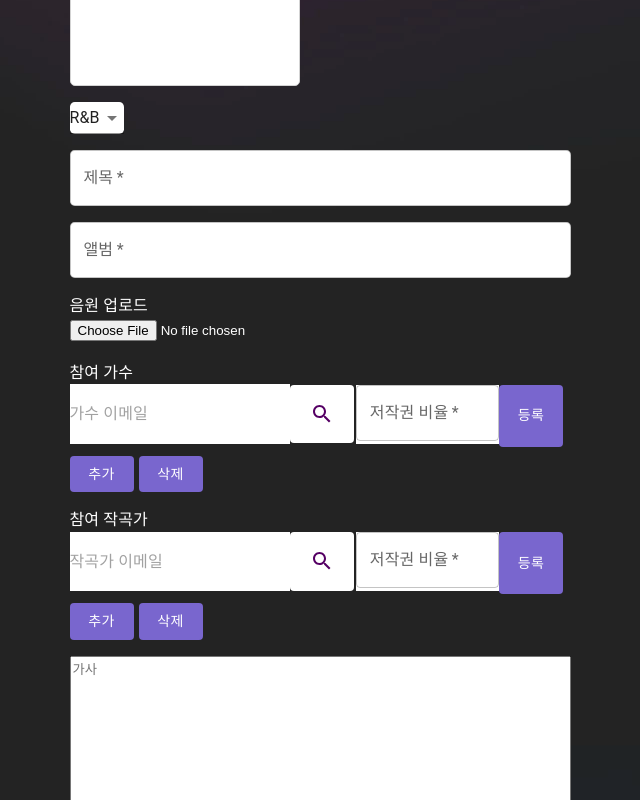
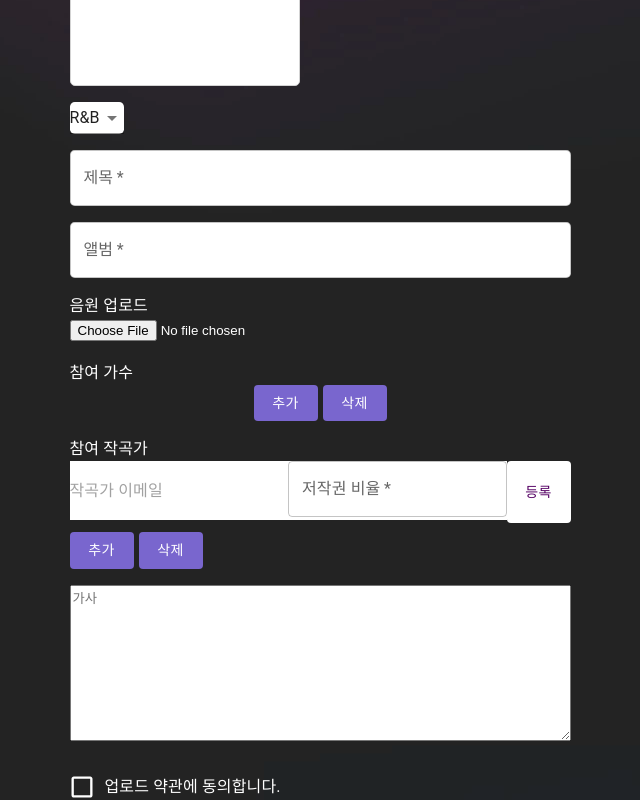
Before and after one commit to UXMUnderGraduate/22-S-Front, a React (Create React App) app: page /upload in a window 1280 px wide. Shown: the part 399-1199 px from the top of the page, without its empty margins (320-960 px from the left). Built offline with nearby package versions, Linux system fonts and the light colour scheme; sample sign-in values are in the browser's storage.

Commit message:
feat:Upload #9

```diff
--- a/src/page/UploadPage.jsx
+++ b/src/page/UploadPage.jsx
@@ -1,5 +1,4 @@
 import React, { useState, useEffect } from 'react';
-import SearchIcon from '@mui/icons-material/Search';
 import axios from 'axios';
 import {
   Button,
@@ -20,16 +19,7 @@ import { createTheme, ThemeProvider } from '@mui/material/styles';
 import styled from 'styled-components';
 import { useDropzone } from 'react-dropzone';
 import { useNavigate } from 'react-router-dom';
-import {
-  InputBase,
-  ListItemButton,
-  Drawer,
-  List,
-  Divider,
-  ListItem,
-  ListItemText,
-} from '@mui/material';
-
+import { InputBase, ListItemButton, Drawer, List, Divider, ListItem, ListItemText } from '@mui/material';
 
 const thumbsContainer = {
   display: 'flex',
@@ -80,10 +70,9 @@ const Boxs = styled(Box)`
 `;
 
 function UploadPage() {
-
   function CheckSession() {
-    if (localStorage.getItem("jwtToken") == null) {
-      window.location = "http://localhost:3000";
+    if (localStorage.getItem('jwtToken') == null) {
+      window.location = 'http://localhost:3000';
     }
   }
   setInterval(CheckSession(), 100);
@@ -105,18 +94,18 @@ function UploadPage() {
   const [checked, setChecked] = useState(false);
   const [musicError, setMusicError] = useState(false);
   const [UploadError, setUploadError] = useState('');
-  const token = localStorage.getItem('token');
+  const token = localStorage.getItem('jwtToken');
 
   const onhandlePost = async (data) => {
-    console.log("name")
-    const { title, album, lylics, file, image } = data;
-    const postData = { title, album, lylics, genre, file, image };
+    console.log('name');
+    const { title, album, lylics, file, image, holder, rate } = data;
+    const postData = { title, album, lylics, genre, file, image, holder, rate };
 
     // post
     await axios
-      .post(`http://${process.env.REACT_APP_BACKEND_URL}/api/v1/upload`, {
+      .post(`http://${process.env.REACT_APP_BACKEND_URL}/api/v1/upload`,postData, {
         headers: {
-          authorization: `${token}`,
+          authorization: token,
         },
         data: postData,
       })
@@ -153,10 +142,12 @@ function UploadPage() {
       file: data.get('file'),
       image: data.get('image'),
       genre: genreType,
+      holder: data.get('holder'),
+      rate: data.get('rate'),
     };
 
     //중복곡 체크
-    const musicCheck =document.getElementById('file').value;
+    const musicCheck = document.getElementById('file').value;
     if (!musicCheck) {
       setMusicError('파일을 업로드 해주세요');
     } else {
@@ -232,7 +223,7 @@ function UploadPage() {
   const onDeleteComposerDiv = () => {
     let countArr = [...countComposerList];
     let counter = countArr.slice(-1)[0];
-    counter-=1;
+    counter -= 1;
     countArr.pop(counter); // index 사용 X
     // countArr[counter] = counter   // index 사용 시 윗줄 대신 사용
     setCountComposerList(countArr);
@@ -252,7 +243,7 @@ function UploadPage() {
   const onDeleteSingerDiv = () => {
     let countArr = [...countSingerList];
     let counter = countArr.slice(-1)[0];
-    counter-=1;
+    counter -= 1;
     countArr.pop(counter); // index 사용 X
     // countArr[counter] = counter   // index 사용 시 윗줄 대신 사용
     setCountSingerList(countArr);
@@ -260,10 +251,10 @@ function UploadPage() {
 
   const navigate = useNavigate();
 
-  function clickSubmit(){
-    if(confirm('한번 업로드 하면 수정이 불가능합니다. 업로드 하시겠습니까?')){
+  function clickSubmit() {
+    if (confirm('한번 업로드 하면 수정이 불가능합니다. 업로드 하시겠습니까?')) {
       //form submit
-    }else{
+    } else {
       return;
     }
   }
@@ -364,11 +355,14 @@ function UploadPage() {
                     <label style={{ color: 'white' }}>참여 가수</label>
                     <CreateListDiv>
                       <div style={{ display: 'inline-block' }}>
-                        <SingerList countSingerList={countSingerList} />
-                        <Button onClick={onAddSingerDiv} style={{ backgroundColor: '#7966ce', color: 'white'}}>
+                        {/* <SingerList countSingerList={countSingerList} /> */}
+                        <Button onClick={onAddSingerDiv} style={{ backgroundColor: '#7966ce', color: 'white' }}>
                           추가
                         </Button>
-                        <Button onClick={onDeleteSingerDiv} style={{ backgroundColor: '#7966ce', color: 'white', marginLeft:'5px' }}>
+                        <Button
+                          onClick={onDeleteSingerDiv}
+                          style={{ backgroundColor: '#7966ce', color: 'white', marginLeft: '5px' }}
+                        >
                           삭제
                         </Button>
                       </div>
@@ -383,7 +377,10 @@ function UploadPage() {
                         <Button onClick={onAddComposerDiv} style={{ backgroundColor: '#7966ce', color: 'white' }}>
                           추가
                         </Button>
-                        <Button onClick={onDeleteComposerDiv} style={{ backgroundColor: '#7966ce', color: 'white', marginLeft:'5px'  }}>
+                        <Button
+                          onClick={onDeleteComposerDiv}
+                          style={{ backgroundColor: '#7966ce', color: 'white', marginLeft: '5px' }}
+                        >
                           삭제
                         </Button>
                       </div>
@@ -447,8 +444,8 @@ const StyledInputBase = styled(InputBase)(() => ({
     // vertical padding + font size from searchIcon
     // paddingLeft: `calc(1em + ${theme.spacing(4)})`,
     // transition: theme.transitions.create('width'),
-    backgroundColor:"white",
-    height:"85%",
+    backgroundColor: 'white',
+    height: '85%',
     width: '100%',
     // [theme.breakpoints.up('md')]: {
     //   width: '20ch',
@@ -482,16 +479,24 @@ const ComposerList = (props) => {
 
   const toggleDrawer = (anchor, open) => (event) => {
     handleOnClick();
-      console.log(data);
+
     if (event.type === 'keydown' && (event.key === 'Tab' || event.key === 'Shift')) {
       return;
     }
     setState({ ...state, [anchor]: open });
   };
 
+  // const Navigate = useNavigate();
+  const [holder, setholder]=useState([])
+  const holderlist = (item) => {
+    setholder((holder) => {
+      console.log(holder);
+      return [...holder, item];
+    });
+  };
   const list = (anchor) => (
     <Box
-      style={{fontColor:"red"}}
+      style={{ fontColor: 'red' }}
       sx={{ width: anchor === 'top' || anchor === 'bottom' ? 'auto' : 250 }}
       role="presentation"
       onClick={toggleDrawer(anchor, false)}
@@ -499,124 +504,8 @@ const ComposerList = (props) => {
     >
       <List>
         {data.map((item) => (
-            <ListItem style={{color:"Black"}} key={item.id}>
-              <ListItemButton
-                onClick={console.log(item.id)} >
-                <ListItemText primary={item.nickname} />
-              </ListItemButton>
-            </ListItem>
-          ))}
-        </List>
-        <Divider />
-      </Box>
-    );
-
-    const [data, setData] = useState([]);
-
-    // const theme = createTheme({
-    //   palette: {
-    //     mode: 'dark',
-    //   },
-    //   header: {
-    //     main: 'transparent',
-    //   },
-    // });
-    const token = localStorage.getItem('jwtToken');
-
-    const [search, setSearch] = useState('');
-    const onChangeSearch = (e) => {
-      setSearch(e.target.value);
-      toggleDrawer(anchor, true);
-    };
-
-    const handleOnClick = async () => {
-      console.log(search);
-      // console.log(token);
-      await axios
-        .get(`http://${process.env.REACT_APP_BACKEND_URL}/api/v1/user?search=${search}`, {
-          headers: {
-            authorization: token,
-          },
-        })
-        .then((res) => {
-          setData(res.data.data);
-        })
-        .catch((err) => {
-          console.log(err);
-        });
-    };
-
-
-  return (
-    <DetailDiv>
-      {props.countComposerList &&
-        props.countComposerList.map((item, i) => (
-          <div key={i}>
-            <div>
-              <Grid item xs={12} sm={8}>
-              <StyledInputBase
-                required
-                placeholder="작곡가 이메일"
-                inputProps={ariaLabel}
-                onChange={onChangeSearch}
-              />
-              <Button style={{backgroundColor:"white", height:"95%"}} onClick={toggleDrawer(anchor, true)}> <SearchIcon/></Button>
-              <Drawer anchor={anchor} open={state[anchor]} onClose={toggleDrawer(anchor, false)}>
-                {list(anchor)}
-              </Drawer>
-
-              </Grid>
-              <Grid item xs={12} sm={4}>
-                <TextField
-                  variant="outlined"
-                  required
-                  fullWidth
-                  id="copyright"
-                  label="저작권 비율"
-                  name="copyright"
-                  autoComplete="copyright"
-                  sx={{ backgroundColor: 'white' }}
-                  color="secondary"
-                />
-              </Grid>
-              <Grid item xs={12} sm={2}>
-              <Button style={{backgroundColor: '#7966ce', color: 'white'}} >등록</Button></Grid>
-            </div>
-
-          </div>
-        ))}
-    </DetailDiv>
-  );
-};
-
-const SingerList = (props) => {
-  const [state, setState] = React.useState({
-    bottom: false,
-  });
-
-  const anchor = 'bottom';
-
-  const toggleDrawer = (anchor, open) => (event) => {
-    handleOnClick();
-    console.log(data)
-    if (event.type === 'keydown' && (event.key === 'Tab' || event.key === 'Shift')) {
-      return;
-    }
-    setState({ ...state, [anchor]: open });
-  };
-
-  const list = (anchor) => (
-    <Box
-      sx={{ width: anchor === 'top' || anchor === 'bottom' ? 'auto' : 250 }}
-      role="presentation"
-      onClick={toggleDrawer(anchor, false)}
-      onKeyDown={toggleDrawer(anchor, false)}
-    >
-      <List>
-        {data.map((item) => (
-          <ListItem style={{color:"Black"}} key={item.id}>
-            <ListItemButton
-               onClick={console.log(item.id)}>
+          <ListItem style={{ color: 'Black' }} key={item.id}>
+            <ListItemButton onClick={()=>holderlist(item.id)}>
               <ListItemText primary={item.nickname} />
             </ListItemButton>
           </ListItem>
@@ -631,21 +520,48 @@ const SingerList = (props) => {
   const token = localStorage.getItem('jwtToken');
 
   const [search, setSearch] = useState('');
+
+  const [copyright, setcopyright]=useState([])
+
+  const copyrightlist = (e) => {
+      setcopyright((copyright) => {
+        return [...copyright, e.target.value];
+      });
+  };
+
+  const handleOnKeyPress = (e) => {
+    if (e.key == ' ') {
+      copyrightlist(e);
+    }
+  };
+
   const onChangeSearch = (e) => {
     setSearch(e.target.value);
     toggleDrawer(anchor, true);
   };
 
+  // const onClickSearch = async () => {
+  //   console.log('로그인');
+  // };
+
   const handleOnClick = async () => {
-    console.log(search)
+    // console.log(token);
+
     await axios
       .get(`http://${process.env.REACT_APP_BACKEND_URL}/api/v1/user?search=${search}`, {
         headers: {
           authorization: token,
         },
+        params: {
+          holder
+        },
       })
       .then((res) => {
         setData(res.data.data);
+        console.log(data);
+        console.log(search);
+        console.log(holder);
+        console.log(copyright)
       })
       .catch((err) => {
         console.log(err);
@@ -654,25 +570,19 @@ const SingerList = (props) => {
 
   return (
     <DetailDiv>
-      {props.countSingerList &&
-        props.countSingerList.map((item, i) => (
+      {props.countComposerList &&
+        props.countComposerList.map((i) => (
           <div key={i}>
             <div>
               <Grid item xs={12} sm={8}>
                 <StyledInputBase
                   required
-                placeholder="가수 이메일"
+                  placeholder="작곡가 이메일"
                   inputProps={ariaLabel}
                   onChange={onChangeSearch}
                 />
-              <Button style={{backgroundColor:"white", height:"95%"}} onClick={toggleDrawer(anchor, true)}> <SearchIcon/></Button>
-              <Drawer anchor={anchor} open={state[anchor]} onClose={toggleDrawer(anchor, false)}>
-                {list(anchor)}
-              </Drawer>
-
               </Grid>
-              <Grid item xs={12} sm={4}>
-
+              <Grid item xs={12} sm={8}>
                 <TextField
                   variant="outlined"
                   required
@@ -683,14 +593,127 @@ const SingerList = (props) => {
                   autoComplete="copyright"
                   sx={{ backgroundColor: 'white' }}
                   color="secondary"
-
+                  onKeyPress={handleOnKeyPress}
                 />
               </Grid>
-              <Grid item xs={12} sm={2}>
-              <Button style={{backgroundColor: '#7966ce', color: 'white'}} >등록</Button></Grid>
+
+              <Button style={{ backgroundColor: 'white', height: '95%' }} onClick={toggleDrawer(anchor, true)}>
+                  {' '}
+                  등록
+                </Button>
+                <Drawer anchor={anchor} open={state[anchor]} onClose={toggleDrawer(anchor, false)}>
+                  {list(anchor)}
+                </Drawer>
+
             </div>
           </div>
         ))}
     </DetailDiv>
   );
 };
+
+// const onClickSearch = async () => {
+//   console.log('로그인');
+// };
+
+// const SingerList = (props) => {
+//   const [state, setState] = React.useState({
+//     bottom: false,
+//   });
+
+//   const anchor = 'bottom';
+
+//   const toggleDrawer = (anchor, open) => (event) => {
+//     handleOnClick();
+//     if (event.type === 'keydown' && (event.key === 'Tab' || event.key === 'Shift')) {
+//       return;
+//     }
+//     setState({ ...state, [anchor]: open });
+//   };
+
+//   const list = (anchor) => (
+//     <Box
+//       sx={{ width: anchor === 'top' || anchor === 'bottom' ? 'auto' : 250 }}
+//       role="presentation"
+//       onClick={toggleDrawer(anchor, false)}
+//       onKeyDown={toggleDrawer(anchor, false)}
+//     >
+//       <List>
+//         {data.map((item) => (
+//           <ListItem style={{ color: 'Black' }} key={item.id}>
+//             <ListItemButton>
+//               <ListItemText primary={item.nickname} onClick={onClickSearch}></ListItemText>
+//             </ListItemButton>
+//           </ListItem>
+//         ))}
+//       </List>
+//       <Divider />
+//     </Box>
+//   );
+
+//   const [data, setData] = useState([]);
+
+//   const token = localStorage.getItem('jwtToken');
+
+//   const [search, setSearch] = useState('');
+
+//   const onChangeSearch = (e) => {
+//     setSearch(e.target.value);
+//     toggleDrawer(anchor, true);
+//   };
+
+//   const handleOnClick = async () => {
+//     await axios
+//       .get(`http://${process.env.REACT_APP_BACKEND_URL}/api/v1/user?search=${search}`, {
+//         headers: {
+//           authorization: token,
+//         },
+//       })
+//       .then((res) => {
+//         const data = res.data;
+//         setData(data.data);
+//         console.log(data.data);
+//       })
+//       .catch((err) => {
+//         console.log(err);
+//       });
+//   };
+
+//   return (
+//     <DetailDiv>
+//       {props.countSingerList &&
+//         props.countSingerList.map((item, i) => (
+//           <div key={i}>
+//             <div>
+//               <Grid item xs={12} sm={8}>
+//                 <StyledInputBase required placeholder="가수 이메일" inputProps={ariaLabel} onChange={onChangeSearch} />
+//                 <Button style={{ backgroundColor: 'white', height: '95%' }} onClick={toggleDrawer(anchor, true)}>
+//                   {' '}
+//                   <SearchIcon />
+//                 </Button>
+//                 <Drawer anchor={anchor} open={state[anchor]} onClose={toggleDrawer(anchor, false)}>
+//                   {list(anchor)}
+//                 </Drawer>
+//               </Grid>
+//               <Grid item xs={12} sm={4}>
+//                 <TextField
+//                   variant="outlined"
+//                   required
+//                   fullWidth
+//                   id="copyright"
+//                   label="저작권 비율"
+//                   name="copyright"
+//                   autoComplete="copyright"
+//                   sx={{ backgroundColor: 'white' }}
+//                   color="secondary"
+//                 />
+//               </Grid>
+//               <Grid item xs={12} sm={2}>
+//                 <Button style={{ backgroundColor: '#7966ce', color: 'white' }}>등록</Button>
+//               </Grid>
+//             </div>
+//           </div>
+//         ))}
+//     </DetailDiv>
+//   );
+// };
```
Lines whose indentation alone changed are shown as unchanged.
